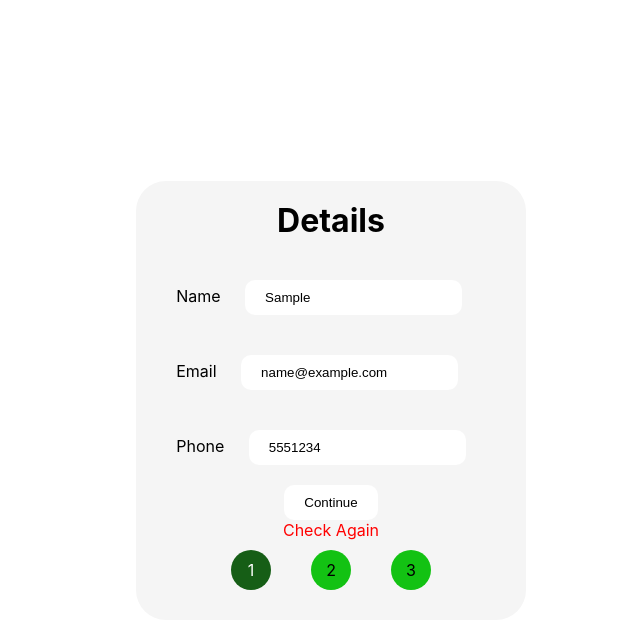
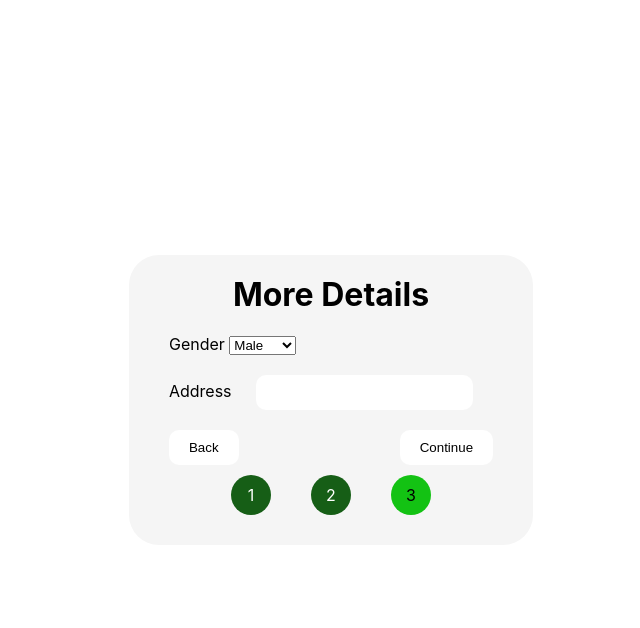
Before and after one commit to sidray2002/intern, a React (Create React App) app: page / in a window 1280 px wide. Both pictures are taken after typing "Sample", "name@example.com", "5551234" into the empty fields and a click on the button "Continue". Shown: the top 628 px of the page, without its empty margins (309-949 px from the left). Built offline with nearby package versions, Linux system fonts and the light colour scheme.

Commit message:
Update PageOne.jsx

```diff
--- a/src/PageOne.jsx
+++ b/src/PageOne.jsx
@@ -56,8 +56,8 @@ const Page_1 = () => {
            }
        }
        console.log(iniEmail.substring(iniEmail.length-4,iniEmail.length));
-       if(iniEmail.substring(iniEmail.length-4,iniEmail.length)!==".com" ||
-       iniEmail.substring(iniEmail.length-4,iniEmail.length)!==".in" ||
+       if(iniEmail.substring(iniEmail.length-4,iniEmail.length)!==".com" &&
+       iniEmail.substring(iniEmail.length-4,iniEmail.length)!==".in" &&
        iniEmail.substring(iniEmail.length-4,iniEmail.length)!==".in")
        {
            c=1;
@@ -104,6 +104,17 @@ const Page_1 = () => {
         setAddress(event.target.value);
     }
 
+    const page2_check = (event) => {
+        event.preventDefault();
+        if(iniAddress==="")
+       {
+        document.getElementsByClassName('error')[0].style.display = 'block';
+       }
+       else{
+        page_2View(event);
+       }
+    }
+
     const page_2View = (event) => {
         event.preventDefault();
         document.getElementsByClassName('Page_2')[0].style.display = 'none';
@@ -136,7 +147,7 @@ const Page_1 = () => {
                     </form>
 
 
-                    <form onSubmit={page_2View} className='Page_2'>
+                    <form className='Page_2'>
                     <h1>More Details</h1>
                     <label> Gender </label>
 
@@ -152,7 +163,7 @@ const Page_1 = () => {
 
                         <div className='button-div'>
                             <button onClick={page_1Back}> Back </button>
-                            <button onClick={page_2View}> Continue </button>
+                            <button onClick={page2_check}> Continue </button>
                         </div>
                     </form>
 
```
